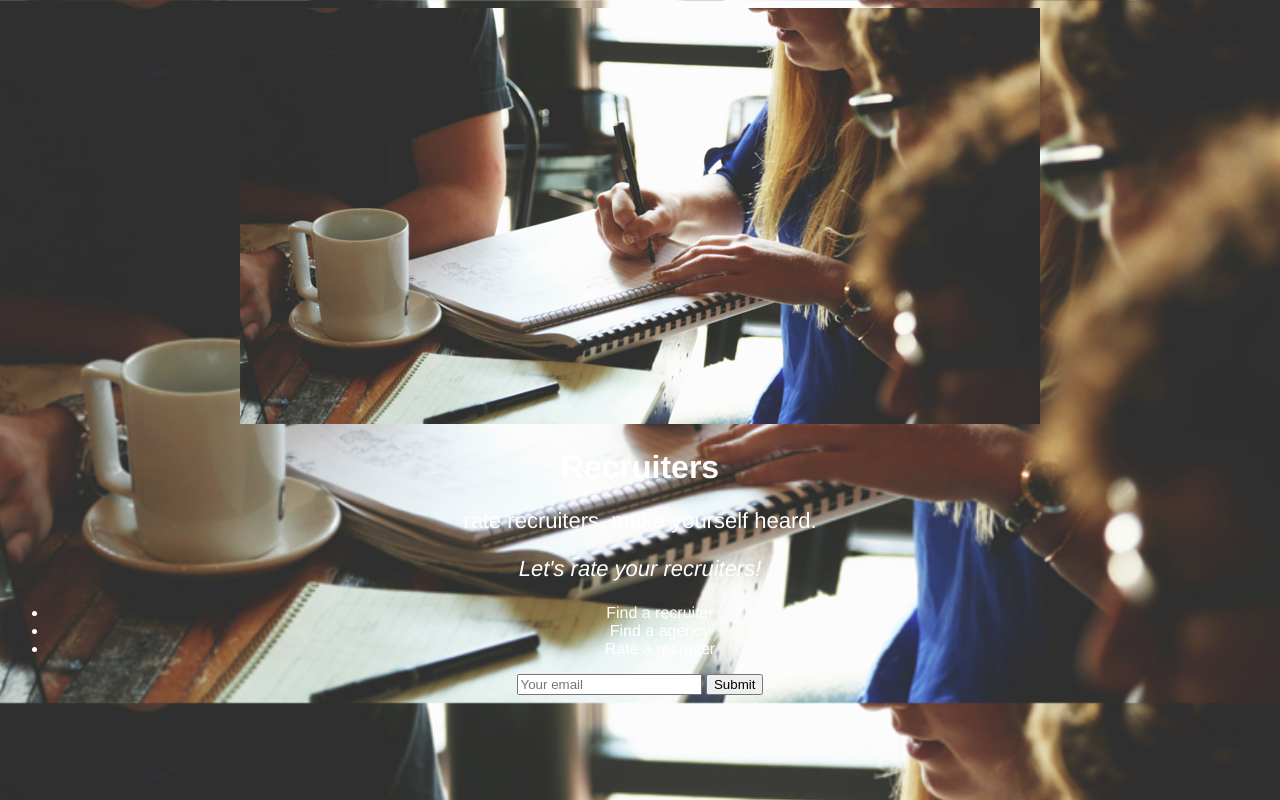
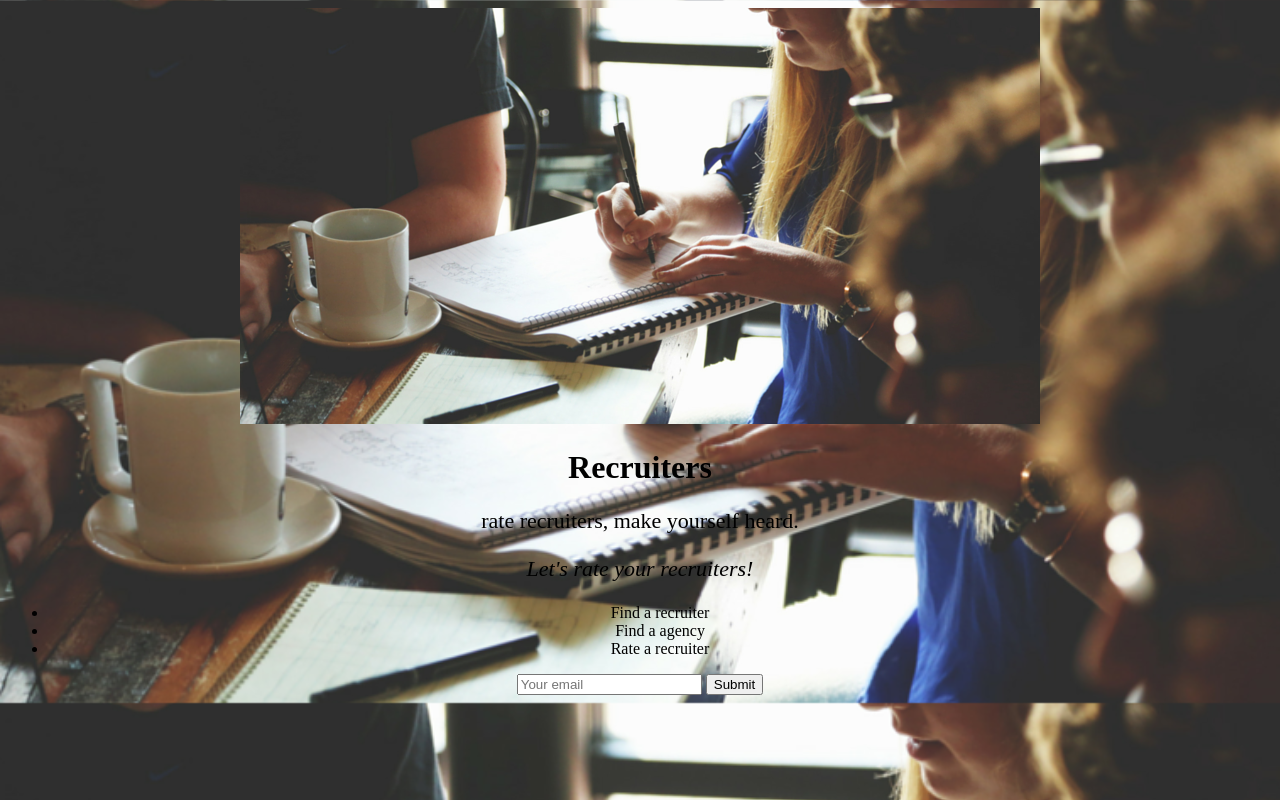
Before and after one commit to hugomurillo09/hugomurillo09.github.io, a plain HTML site: page unit_3/index.html in a window 1280 px wide. Drawn offline with Linux system fonts and the light colour scheme; files whose address does not match are found by name.

Commit message:
trying again

```diff
--- a/unit_3/css/style.css
+++ b/unit_3/css/style.css
@@ -2,8 +2,6 @@ body {
   text-align: center;
   background: url("Untitled-design-11.png");
   background-size: cover;
-  color: #fff;
-  font-family: Helvetica;
 }
 p{
   font-size: 22px;
```
